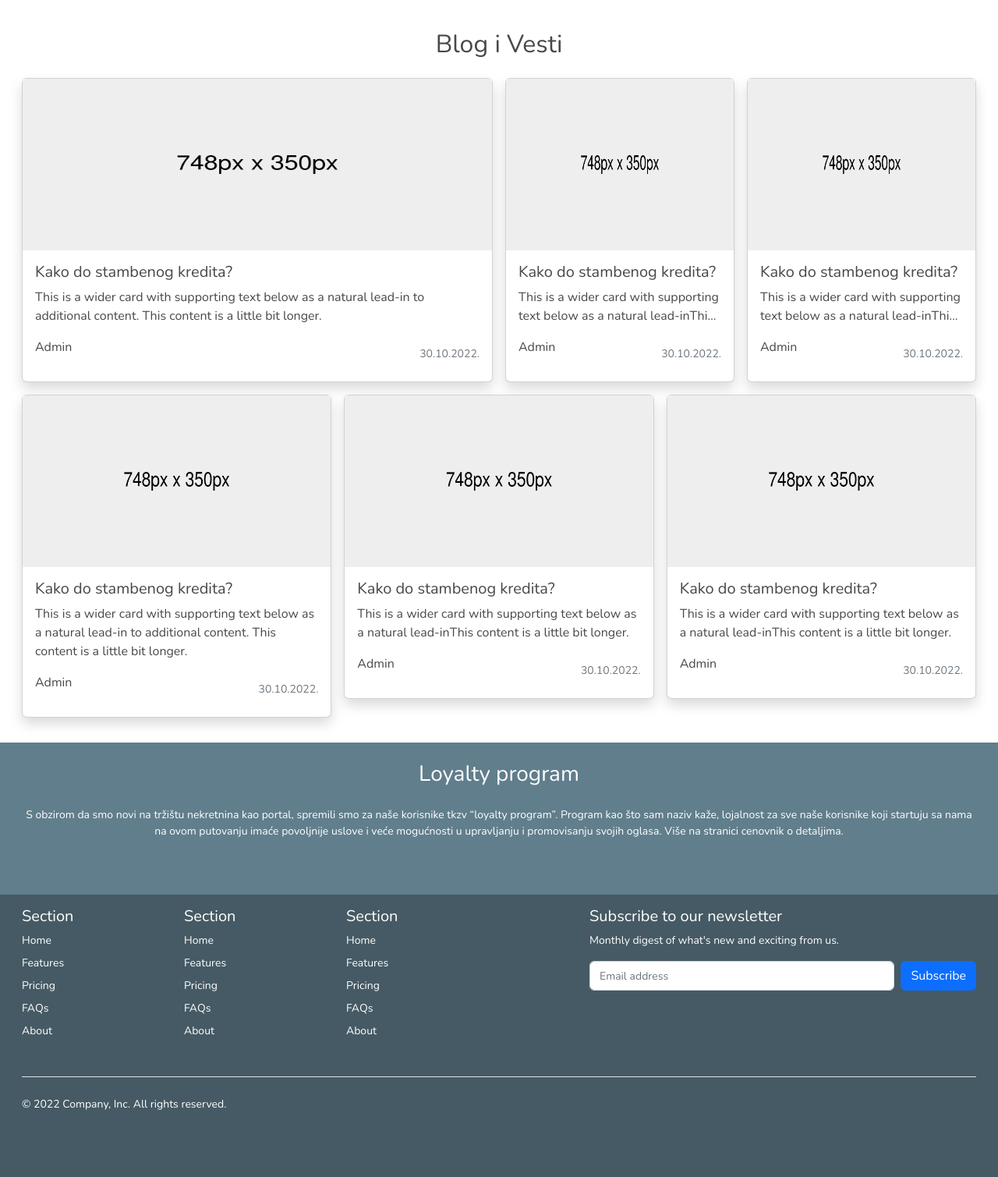
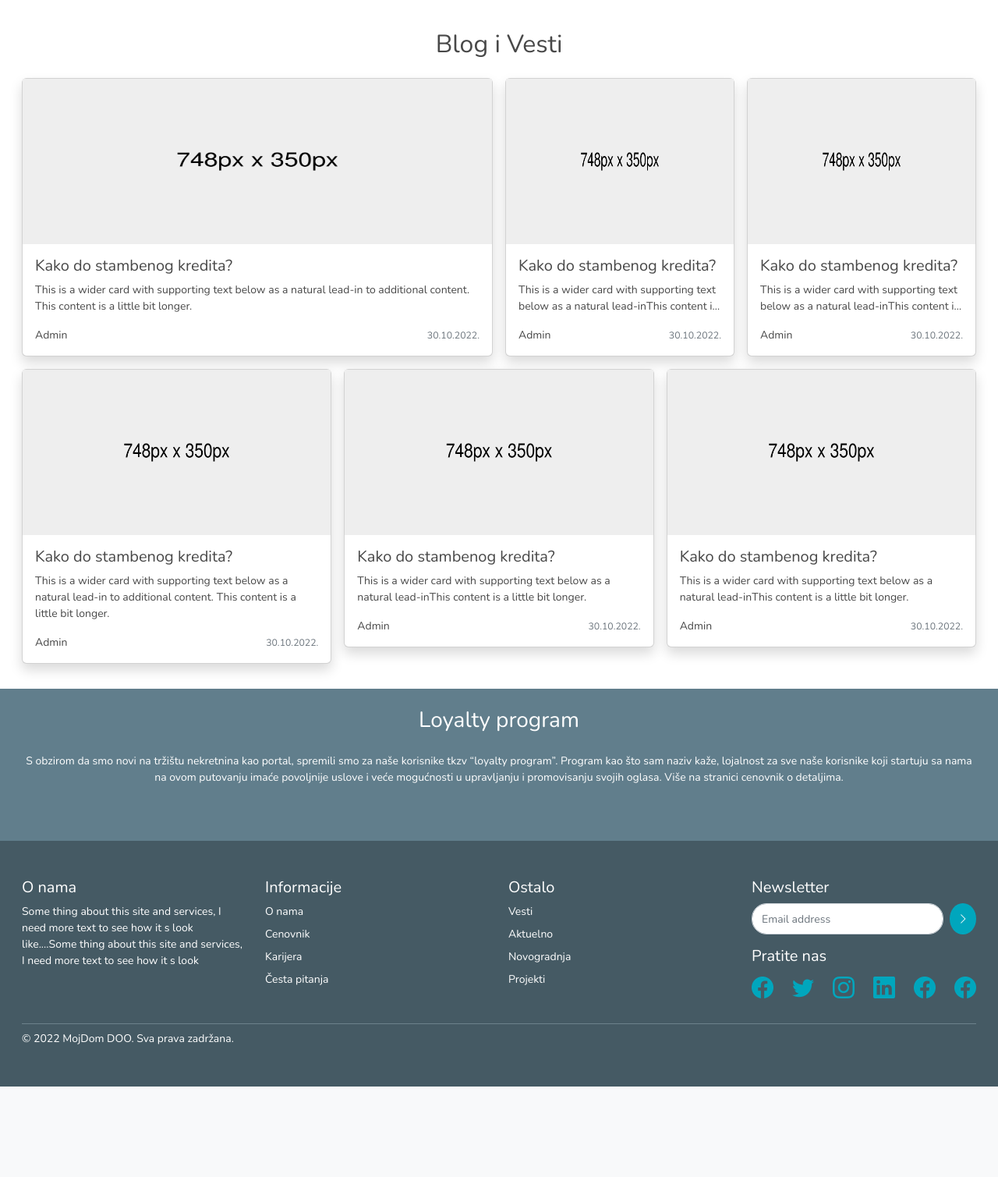
Before and after one commit to whimsy-cat/oglasi-django-bootstrap, a Django app: page / in a window 1280 px wide. Shown: the part 3103-4612 px from the top of the page at 78% size. After the commit the page ends 4496 px from the top, so only its background shows below. Run offline with Django 4.2, Linux system fonts and the light colour scheme; parts of the project's set-up code (start-up, migrations or seed data) failed here and were passed over.

Commit message:
Updates to footer

```diff
--- a/static/css/homepage.css
+++ b/static/css/homepage.css
@@ -237,3 +237,10 @@
   color: white;
   font-size: 14px;
 }
+
+.blog-news {
+  font-size: 14px;
+}
+.blog-user {
+  margin-bottom: 0;
+}
--- a/static/css/style.css
+++ b/static/css/style.css
@@ -76,6 +76,15 @@ input, select {
   opacity: 0.85;
 }
 
+.btn-circle {
+  padding: 0;
+  width: 40px;
+  height: 40px;
+  border-radius: 50%;
+  text-align: center;
+  border: none;
+}
+
 
 /*header*/
 .header {
@@ -113,3 +122,13 @@ input, select {
   color: white;
   font-size: 14px;
 }
+.footer .border-top {
+  border-top: 1px solid #6D828C !important;
+}
+.footer .social-buttons a {
+  color: #00A6BD;
+  font-size: 28px;
+}
+.footer .newsletter {
+  border-radius: 19px;
+}
--- a/templates/home.html
+++ b/templates/home.html
@@ -185,6 +185,7 @@
   {% include 'includes/property_cities.html' %}
 
   <div class="break-bg mb-3"></div>
+
   <section class="agencies-break p-3">
     <div class="container-fluid">
       <div class="row">
@@ -247,13 +248,13 @@
       <div class="row row-cols-1 row-cols-sm-2 row-cols-md-3 g-3 mb-3">
         <div class="col-lg-6">
           <div class="card shadow">
-            <img src="{% static 'images/property/pc3.jpg' %}" height="220" alt="Blog cover" />
+            <img src="{% static 'images/property/pc3.jpg' %}" height="212" alt="Blog cover" />
 
             <div class="card-body">
               <h5>Kako do stambenog kredita?</h5>
               <p class="card-text">This is a wider card with supporting text below as a natural lead-in to additional content. This content is a little bit longer.</p>
               <div class="d-flex justify-content-between align-items-center">
-                <p>Admin</p>
+                <p class="blog-user">Admin</p>
                 <small class="text-muted">30.10.2022.</small>
               </div>
             </div>
@@ -261,13 +262,13 @@
         </div>
         <div class="col-lg-3">
           <div class="card shadow">
-            <img src="{% static 'images/property/pc3.jpg' %}" height="220" alt="Blog cover" />
+            <img src="{% static 'images/property/pc3.jpg' %}" height="212" alt="Blog cover" />
 
             <div class="card-body">
               <h5>Kako do stambenog kredita?</h5>
               <p class="card-text clip-text">This is a wider card with supporting text below as a natural lead-inThis content is a little bit longer. </p>
               <div class="d-flex justify-content-between align-items-center">
-                <p>Admin</p>
+                <p class="blog-user">Admin</p>
                 <small class="text-muted">30.10.2022.</small>
               </div>
             </div>
@@ -275,13 +276,13 @@
         </div>
         <div class="col-lg-3">
           <div class="card shadow">
-            <img src="{% static 'images/property/pc3.jpg' %}" height="220" alt="Blog cover" />
+            <img src="{% static 'images/property/pc3.jpg' %}" height="212" alt="Blog cover" />
 
             <div class="card-body">
               <h5>Kako do stambenog kredita?</h5>
               <p class="card-text clip-text">This is a wider card with supporting text below as a natural lead-inThis content is a little bit longer. </p>
               <div class="d-flex justify-content-between align-items-center">
-                <p>Admin</p>
+                <p class="blog-user">Admin</p>
                 <small class="text-muted">30.10.2022.</small>
               </div>
             </div>
@@ -291,13 +292,13 @@
       <div class="row row-cols-1 row-cols-sm-2 row-cols-md-3 g-3 mb-3">
         <div class="col-lg-4">
           <div class="card shadow">
-            <img src="{% static 'images/property/pc3.jpg' %}" height="220" alt="Blog cover" />
+            <img src="{% static 'images/property/pc3.jpg' %}" height="212" alt="Blog cover" />
 
             <div class="card-body">
               <h5>Kako do stambenog kredita?</h5>
               <p class="card-text">This is a wider card with supporting text below as a natural lead-in to additional content. This content is a little bit longer.</p>
               <div class="d-flex justify-content-between align-items-center">
-                <p>Admin</p>
+                <p class="blog-user">Admin</p>
                 <small class="text-muted">30.10.2022.</small>
               </div>
             </div>
@@ -305,13 +306,13 @@
         </div>
         <div class="col-lg-4">
           <div class="card shadow">
-            <img src="{% static 'images/property/pc3.jpg' %}" height="220" alt="Blog cover" />
+            <img src="{% static 'images/property/pc3.jpg' %}" height="212" alt="Blog cover" />
 
             <div class="card-body">
               <h5>Kako do stambenog kredita?</h5>
               <p class="card-text clip-text">This is a wider card with supporting text below as a natural lead-inThis content is a little bit longer. </p>
               <div class="d-flex justify-content-between align-items-center">
-                <p>Admin</p>
+                <p class="blog-user">Admin</p>
                 <small class="text-muted">30.10.2022.</small>
               </div>
             </div>
@@ -319,13 +320,13 @@
         </div>
         <div class="col-lg-4">
           <div class="card shadow">
-            <img src="{% static 'images/property/pc3.jpg' %}" height="220" alt="Blog cover" />
+            <img src="{% static 'images/property/pc3.jpg' %}" height="212" alt="Blog cover" />
 
             <div class="card-body">
               <h5>Kako do stambenog kredita?</h5>
               <p class="card-text clip-text">This is a wider card with supporting text below as a natural lead-inThis content is a little bit longer. </p>
               <div class="d-flex justify-content-between align-items-center">
-                <p>Admin</p>
+                <p class="blog-user">Admin</p>
                 <small class="text-muted">30.10.2022.</small>
               </div>
             </div>
--- a/templates/includes/footer.html
+++ b/templates/includes/footer.html
@@ -1,55 +1,67 @@
 {% load static %}
-<section class="footer p-3">
+<section class="footer p-3 pt-5">
   <footer class="container-fluid">
     <div class="row">
-      <div class="col-6 col-md-2 mb-3">
-        <h5>Section</h5>
+      <div class="col-3 col-md-3 mb-3">
+        <h5>O nama</h5>
+        <p>Some thing about this site and services, I need more text to see how it s look like....Some thing about this site and services, I need more text to see how it s look </p>
+      </div>
+
+      <div class="col-3 col-md-3 mb-3">
+        <h5>Informacije</h5>
         <ul class="nav flex-column">
-          <li class="nav-item mb-2"><a href="#" class="nav-link p-0 text-white">Home</a></li>
-          <li class="nav-item mb-2"><a href="#" class="nav-link p-0 text-white">Features</a></li>
-          <li class="nav-item mb-2"><a href="#" class="nav-link p-0 text-white">Pricing</a></li>
-          <li class="nav-item mb-2"><a href="#" class="nav-link p-0 text-white">FAQs</a></li>
-          <li class="nav-item mb-2"><a href="#" class="nav-link p-0 text-white">About</a></li>
+          <li class="nav-item mb-2"><a href="#" class="nav-link p-0 text-white">O nama</a></li>
+          <li class="nav-item mb-2"><a href="#" class="nav-link p-0 text-white">Cenovnik</a></li>
+          <li class="nav-item mb-2"><a href="#" class="nav-link p-0 text-white">Karijera</a></li>
+          <li class="nav-item mb-2"><a href="#" class="nav-link p-0 text-white">Česta pitanja</a></li>
         </ul>
       </div>
 
-      <div class="col-6 col-md-2 mb-3">
-        <h5>Section</h5>
+      <div class="col-3 col-md-3 mb-3">
+        <h5>Ostalo</h5>
         <ul class="nav flex-column">
-          <li class="nav-item mb-2"><a href="#" class="nav-link p-0 text-white">Home</a></li>
-          <li class="nav-item mb-2"><a href="#" class="nav-link p-0 text-white">Features</a></li>
-          <li class="nav-item mb-2"><a href="#" class="nav-link p-0 text-white">Pricing</a></li>
-          <li class="nav-item mb-2"><a href="#" class="nav-link p-0 text-white">FAQs</a></li>
-          <li class="nav-item mb-2"><a href="#" class="nav-link p-0 text-white">About</a></li>
+          <li class="nav-item mb-2"><a href="#" class="nav-link p-0 text-white">Vesti</a></li>
+          <li class="nav-item mb-2"><a href="#" class="nav-link p-0 text-white">Aktuelno</a></li>
+          <li class="nav-item mb-2"><a href="#" class="nav-link p-0 text-white">Novogradnja</a></li>
+          <li class="nav-item mb-2"><a href="#" class="nav-link p-0 text-white">Projekti</a></li>
         </ul>
       </div>
 
-      <div class="col-6 col-md-2 mb-3">
-        <h5>Section</h5>
-        <ul class="nav flex-column">
-          <li class="nav-item mb-2"><a href="#" class="nav-link p-0 text-white">Home</a></li>
-          <li class="nav-item mb-2"><a href="#" class="nav-link p-0 text-white">Features</a></li>
-          <li class="nav-item mb-2"><a href="#" class="nav-link p-0 text-white">Pricing</a></li>
-          <li class="nav-item mb-2"><a href="#" class="nav-link p-0 text-white">FAQs</a></li>
-          <li class="nav-item mb-2"><a href="#" class="nav-link p-0 text-white">About</a></li>
-        </ul>
-      </div>
-
-      <div class="col-md-5 offset-md-1 mb-3">
+      <div class="col-3 col-md-3 mb-3">
         <form>
-          <h5>Subscribe to our newsletter</h5>
-          <p>Monthly digest of what's new and exciting from us.</p>
-          <div class="d-flex flex-column flex-sm-row w-100 gap-2">
+          <h5>Newsletter</h5>
+          <div class="d-flex flex-column flex-sm-row w-100 gap-2 mb-3">
             <label for="newsletter1" class="visually-hidden">Email address</label>
-            <input id="newsletter1" type="text" class="form-control" placeholder="Email address">
-            <button class="btn btn-primary" type="button">Subscribe</button>
+            <input id="newsletter1" type="text" class="form-control newsletter" placeholder="Email address">
+            <button class="btn-blue btn-circle"><i class="bi bi-chevron-right"></i></button>
+          </div>
+          <h5>Pratite nas</h5>
+          <div class="d-flex justify-content-between social-buttons">
+            <a class="" href="">
+              <i class="bi bi-facebook"></i>
+            </a>
+            <a class="" href="">
+              <i class="bi bi-twitter"></i>
+            </a>
+            <a class="" href="">
+              <i class="bi bi-instagram"></i>
+            </a>
+            <a class="" href="">
+              <i class="bi bi-linkedin"></i>
+            </a>
+            <a class="" href="">
+              <i class="bi bi-facebook"></i>
+            </a>
+            <a class="" href="">
+              <i class="bi bi-facebook"></i>
+            </a>
           </div>
         </form>
       </div>
     </div>
 
-    <div class="d-flex flex-column flex-sm-row justify-content-between py-4 my-4 border-top">
-      <p>© 2022 Company, Inc. All rights reserved.</p>
+    <div class="d-flex flex-column flex-sm-row justify-content-between py-2 my-2 border-top">
+      <p>© 2022 MojDom DOO. Sva prava zadržana.</p>
       <ul class="list-unstyled d-flex">
         <li class="ms-3"><a class="link-dark" href="#"><svg class="bi" width="24" height="24"><use xlink:href="#twitter"></use></svg></a></li>
         <li class="ms-3"><a class="link-dark" href="#"><svg class="bi" width="24" height="24"><use xlink:href="#instagram"></use></svg></a></li>
```
